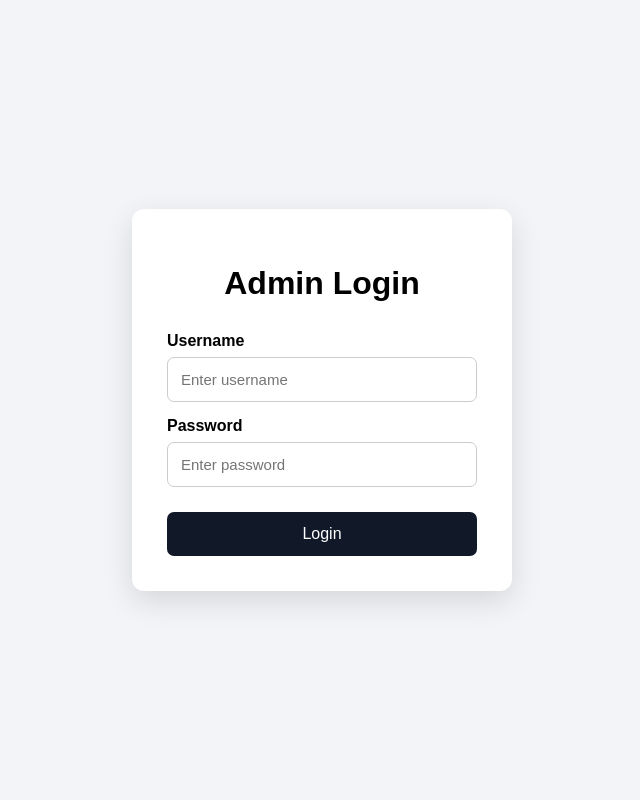
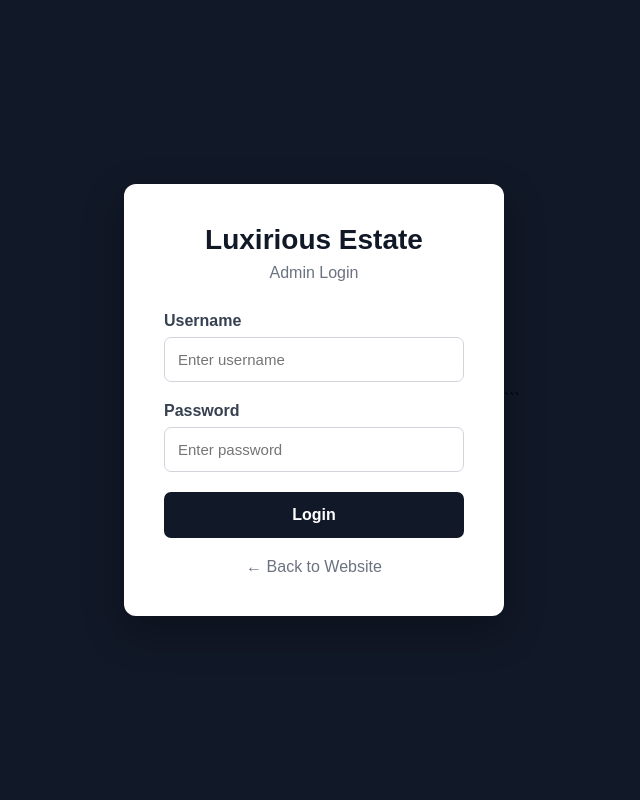
Before and after one commit to tarangill0805/luxirious-estate, a Flask app: page /admin/login in a window 1280 px wide. Shown: the whole page, without its empty margins (318-958 px from the left). Run offline with Flask 3, Linux system fonts and the light colour scheme.

Commit message:
Update admin_login.html

````diff
--- a/templates/admin_login.html
+++ b/templates/admin_login.html
@@ -1,11 +1,14 @@
+
 <!DOCTYPE html>
 <html lang="en">
 
 <head>
+
     <meta charset="UTF-8">
+
     <meta name="viewport" content="width=device-width, initial-scale=1.0">
 
-    <title>Admin Login</title>
+    <title>Admin Login - Luxirious Estate</title>
 
     <style>
 
@@ -15,119 +18,198 @@
 
         body {
             margin: 0;
-            font-family: Arial, sans-serif;
-            background: #f2f4f7;
+            min-height: 100vh;
 
             display: flex;
             justify-content: center;
             align-items: center;
 
-            min-height: 100vh;
+            font-family: Arial, sans-serif;
+
+            background: #111827;
         }
 
         .login-box {
             width: 380px;
+
             background: white;
-            padding: 35px;
+
+            padding: 40px;
 
             border-radius: 12px;
 
-            box-shadow: 0 10px 30px rgba(0,0,0,0.12);
+            box-shadow: 0 15px 40px rgba(0, 0, 0, 0.3);
         }
 
-        h1 {
+        .logo {
             text-align: center;
+
+            font-size: 28px;
+
+            font-weight: bold;
+
+            margin-bottom: 8px;
+
+            color: #111827;
+        }
+
+        .subtitle {
+            text-align: center;
+
+            color: #6b7280;
+
             margin-bottom: 30px;
         }
 
         label {
             display: block;
-            margin-top: 15px;
+
             margin-bottom: 7px;
+
             font-weight: bold;
+
+            color: #374151;
         }
 
         input {
             width: 100%;
+
             padding: 13px;
 
-            border: 1px solid #ccc;
+            margin-bottom: 20px;
+
+            border: 1px solid #d1d5db;
+
             border-radius: 7px;
 
             font-size: 15px;
         }
 
+        input:focus {
+            outline: none;
+
+            border-color: #111827;
+        }
+
         button {
             width: 100%;
-            margin-top: 25px;
 
-            padding: 13px;
+            padding: 14px;
 
             border: none;
+
             border-radius: 7px;
 
             background: #111827;
+
             color: white;
 
             font-size: 16px;
+
+            font-weight: bold;
 
             cursor: pointer;
         }
 
         button:hover {
-            background: #000;
+            background: #374151;
         }
 
         .error {
             background: #fee2e2;
+
             color: #991b1b;
 
-            padding: 10px;
-            border-radius: 6px;
+            padding: 12px;
 
-            margin-bottom: 15px;
+            border-radius: 7px;
+
+            margin-bottom: 20px;
+
+            font-size: 14px;
+        }
+
+        .back {
+            display: block;
+
+            text-align: center;
+
+            margin-top: 20px;
+
+            color: #6b7280;
+
+            text-decoration: none;
+        }
+
+        .back:hover {
+            color: #111827;
         }
 
     </style>
+
 </head>
 
 <body>
 
 <div class="login-box">
 
-    <h1>Admin Login</h1>
+    <div class="logo">
+        Luxirious Estate
+    </div>
+
+    <div class="subtitle">
+        Admin Login
+    </div>
+
+
+    <!-- FLASH MESSAGES -->
 
     {% with messages = get_flashed_messages(with_categories=true) %}
 
-        {% for category, message in messages %}
+        {% if messages %}
 
-            <div class="error">
-                {{ message }}
-            </div>
+            {% for category, message in messages %}
 
-        {% endfor %}
+                <div class="error">
+                    {{ message }}
+                </div>
+
+            {% endfor %}
+
+        {% endif %}
 
     {% endwith %}
 
+
+    <!-- LOGIN FORM -->
+
     <form method="POST">
 
-        <label>Username</label>
+        <label for="username">
+            Username
+        </label>
 
         <input
             type="text"
+            id="username"
             name="username"
             placeholder="Enter username"
             required
         >
 
-        <label>Password</label>
+
+        <label for="password">
+            Password
+        </label>
 
         <input
             type="password"
+            id="password"
             name="password"
             placeholder="Enter password"
             required
         >
+
 
         <button type="submit">
             Login
@@ -135,7 +217,14 @@
 
     </form>
 
+
+    <a href="{{ url_for('home') }}" class="back">
+        ← Back to Website
+    </a>
+
 </div>
 
 </body>
+
 </html>
+```
````
